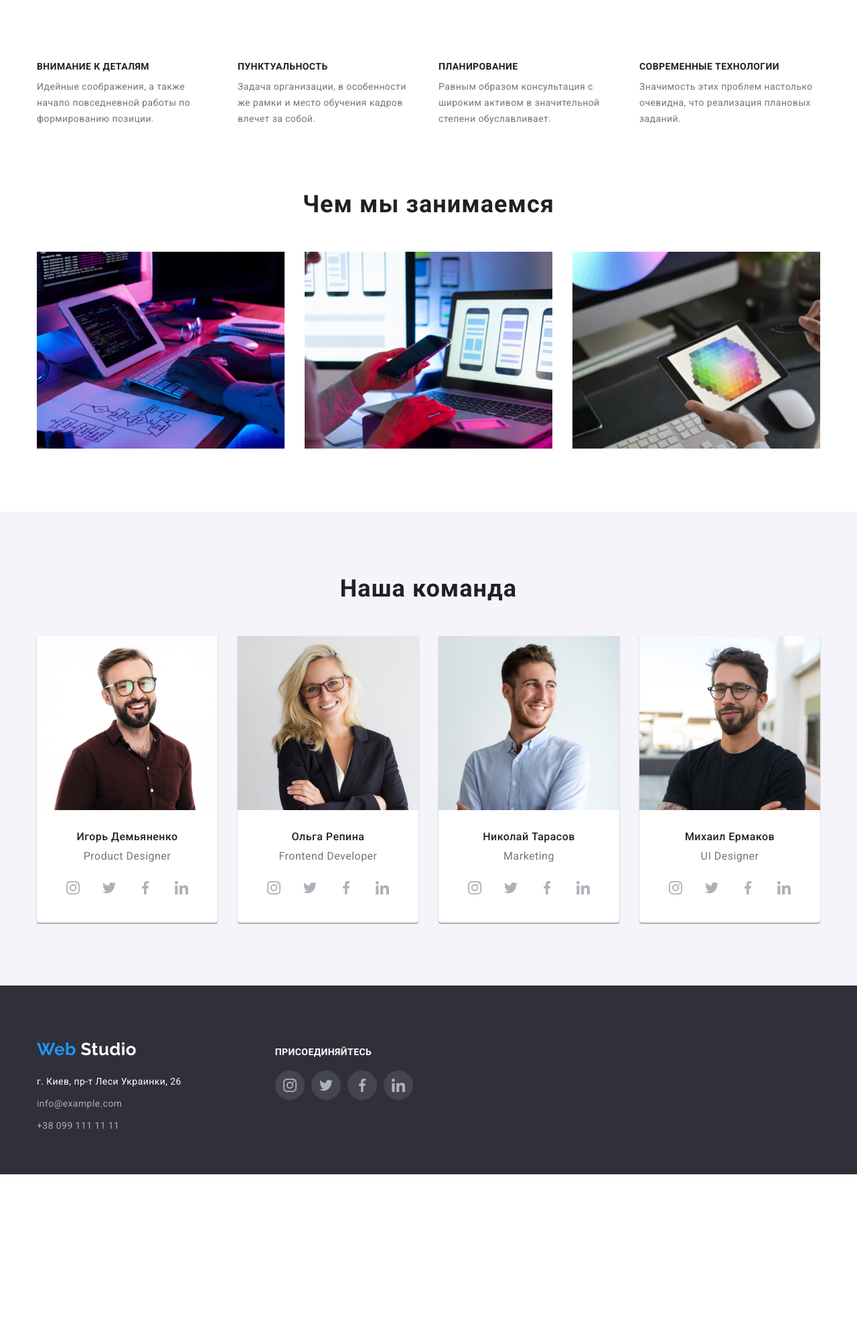
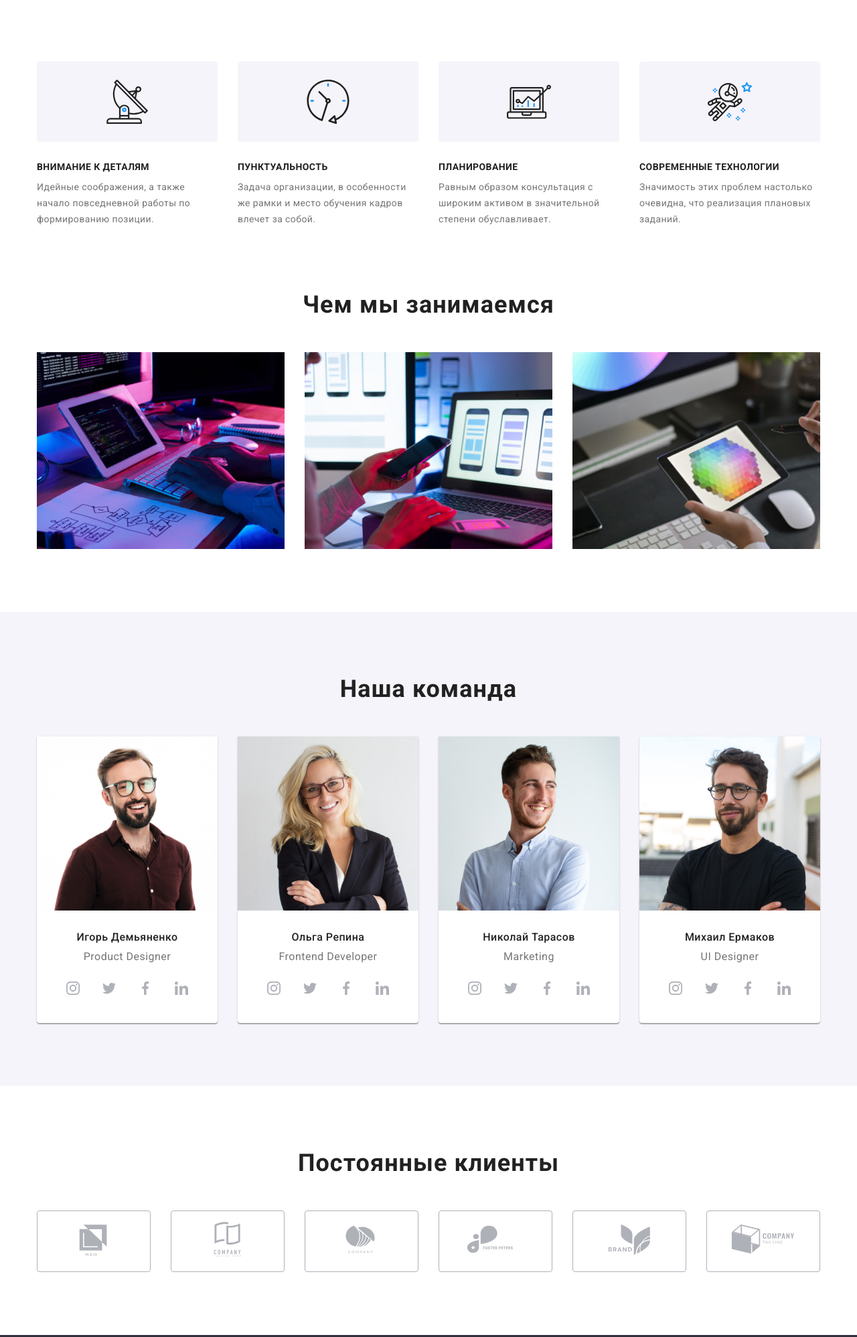
Before and after one commit to SakydonDmytro/goit-markup-hw-04, a plain HTML site: page index.html in a window 1280 px wide. Shown: the part 683-2680 px from the top of the page at 67% size. Before the commit the page ends 2437 px from the top, so only its background shows below. Drawn offline with nearby package versions, Linux system fonts and the light colour scheme.

Commit message:
add clients and features parts

```diff
--- a/css/styles.css
+++ b/css/styles.css
@@ -85,6 +85,23 @@ header styles
     display: flex;
     align-items: center;
 }
+.head-contacts {
+    display: flex;
+    align-items: center;
+}
+.navigation-contacts {
+    display: flex;
+    align-items: center;
+}
+.mail-logo {
+    margin-right: 10px;
+    fill: var(--secondary-text-color);
+}
+.phone-icon {
+    margin-right: 10px;
+    fill: var(--secondary-text-color);
+}
+
 .site-logo {
 
     font-weight: 700;
@@ -146,7 +163,7 @@ header styles
     color: var(--secondary-text-color);
     padding-bottom: 32px;
     padding-top: 32px;
-    display: block;
+
 }
 .head-contacts-list {
     margin-right: 50px;
@@ -165,6 +182,15 @@ header styles
  {
     color: var(--main-hover-color);
 }
+.navigation-contacts:hover .mail-logo,
+.navigation-contacts:focus .mail-logo,
+.navigation-contacts:hover .phone-icon,
+.navigation-contacts:focus .phone-icon
+{
+    fill: var(--main-hover-color);
+}
+
+
 
 /* ~~~~~~~~~~
 heroic styles
@@ -251,8 +277,8 @@ feauter styles
 }
 .features-list-block {
     width: 270px;
+}
 
-}
 .feauters-chapters {
     font-size: 14px;
     font-weight: 700;
@@ -266,7 +292,22 @@ feauter styles
     letter-spacing: 0.03em;
     color: var(--secondary-text-color);
 }
-
+.feauters-icons-list {
+    list-style-type: none;
+    display: flex;
+    align-items: center;
+    justify-content:space-between;
+}
+.feauters-icon-container {
+    width: 270px;
+    height: 120px;
+    background-color: var(--third-background-color);
+    border-radius: 4px;
+    display: flex;
+    align-items: center;
+    justify-content: center;
+    margin-bottom: 30px;
+}
 
 .activities {
     padding-top: 0;
@@ -370,6 +411,55 @@ feauter styles
 .team-social-link:focus {
     background-color: var(--main-hover-color);
 }
+/*~~~~~~~~~~~
+Clients styles
+~~~~~~~~~~~~*/
+
+.clients-header {
+font-weight: 700;
+font-size: 36px;
+line-height: 1.17;
+text-align: center;
+letter-spacing: 0.03em;
+color: var(--main-text-color);
+align-items: center;
+margin-bottom: 50px;
+}
+.clients-list {
+    list-style-type: none;
+    display: flex;
+    align-items: center;
+    justify-content: center;
+}
+.client-list-item {
+    display: flex;
+    align-items: center;
+    justify-content: center;
+    width: 170px;
+    height: 92px;
+    border: 1px solid var(--social-icon-color) ;
+    border-radius: 4px;
+}
+.client-link {
+    padding: 16px 32px;
+}
+
+.client-list-item:not(:last-child) {
+    margin-right: 30px;
+}
+
+.client-item {
+    fill: var(--social-icon-color);
+}
+.client-link:hover .client-item,
+.client-link:focus .client-item {
+    fill: var(--main-hover-color);
+}
+.client-list-item:hover,
+.client-list-item:focus {
+    border: 1px solid var(--main-hover-color);
+}
+
 /*~~~~~~~~~~~
 Footer styles
 ~~~~~~~~~~~~*/
--- a/index.html
+++ b/index.html
@@ -38,10 +38,20 @@
 				</nav>
 				<ul class="head-contacts">
 					<li class="head-contacts-list">
-						<a class="navigation-contacts" href="mailto:info@devstudio.com">info@devstudio.com</a>
+						<a class="navigation-contacts" href="mailto:info@devstudio.com">
+							<svg class="mail-logo" width="16" height="12">
+								<use href="./images/sprite.svg#icon-envelope"></use>
+							</svg>
+							info@devstudio.com
+						</a>
 					</li>
 					<li class="head-contacts-list">
-						<a class="navigation-contacts" href="tel:+380961111111">+38 096 111 11 11</a>
+						<a class="navigation-contacts" href="tel:+380961111111">
+							<svg class="phone-icon" width="10" height="16">
+								<use href="./images/sprite.svg#icon-phone"></use>
+							</svg>
+							+38 096 111 11 11
+						</a>
 					</li>
 				</ul>
 			</div>
@@ -58,6 +68,29 @@
 			<section class="feauters section">
 				<div class="container">
 					<h2 class="feauters-head" hidden>Наши особенности</h2>
+					<ul class="feauters-icons-list">
+						<li class="feauters-icon-container">
+							<svg width="66" height="70">
+								<use href="./images/feauters.svg#icon-antenna"></use>
+							</svg>
+						</li>
+						<li class="feauters-icon-container">
+							<svg width="66" height="70">
+								<use href="./images/feauters.svg#icon-clock"></use>
+							</svg>
+						</li>
+						<li class="feauters-icon-container">
+							<svg width="66" height="70">
+								<use href="./images/feauters.svg#icon-diagram"></use>
+							</svg>
+						</li>
+						<li class="feauters-icon-container">
+							<svg width="66" height="70">
+								<use href="./images/feauters.svg#icon-astronaut"></use>
+							</svg>
+						</li>
+					</ul>
+
 					<ul class="feauters-list">
 						<li class="features-list-block">
 							<h3 class="feauters-chapters">Внимание к деталям</h3>
@@ -353,6 +386,56 @@
 					</ul>
 				</div>
 			</section>
+			<!-- our clients -->
+			<section class="clients section">
+				<div class="container">
+					<h2 class="clients-header">Постоянные клиенты</h2>
+					<ul class="clients-list">
+						<li class="client-list-item">
+							<a class="client-link" href="#">
+								<svg class="client-item" width="106" height="60">
+									<use href="./images/sprite.svg#icon-client-logo-1"></use>
+								</svg>
+							</a>
+						</li>
+						<li class="client-list-item">
+							<a class="client-link" href="#">
+								<svg class="client-item" width="106" height="60">
+									<use href="./images/sprite.svg#icon-client-logo-2"></use>
+								</svg>
+							</a>
+						</li>
+						<li class="client-list-item">
+							<a class="client-link" href="#">
+								<svg class="client-item" width="106" height="60">
+									<use href="./images/sprite.svg#icon-client-logo-3"></use>
+								</svg>
+							</a>
+						</li>
+						<li class="client-list-item">
+							<a class="client-link" href="#">
+								<svg class="client-item" width="106" height="60">
+									<use href="./images/sprite.svg#icon-client-logo-4"></use>
+								</svg>
+							</a>
+						</li>
+						<li class="client-list-item">
+							<a class="client-link" href="#">
+								<svg class="client-item" width="106" height="60">
+									<use href="./images/sprite.svg#icon-client-logo-5"></use>
+								</svg>
+							</a>
+						</li>
+						<li class="client-list-item">
+							<a class="client-link" href="#">
+								<svg class="client-item" width="106" height="60">
+									<use href="./images/sprite.svg#icon-client-logo-6"></use>
+								</svg>
+							</a>
+						</li>
+					</ul>
+				</div>
+			</section>
 		</main>
 		<!-- footer -->
 		<footer class="bottom">
```
Also changed, not shown: images/feauters.svg (added).
